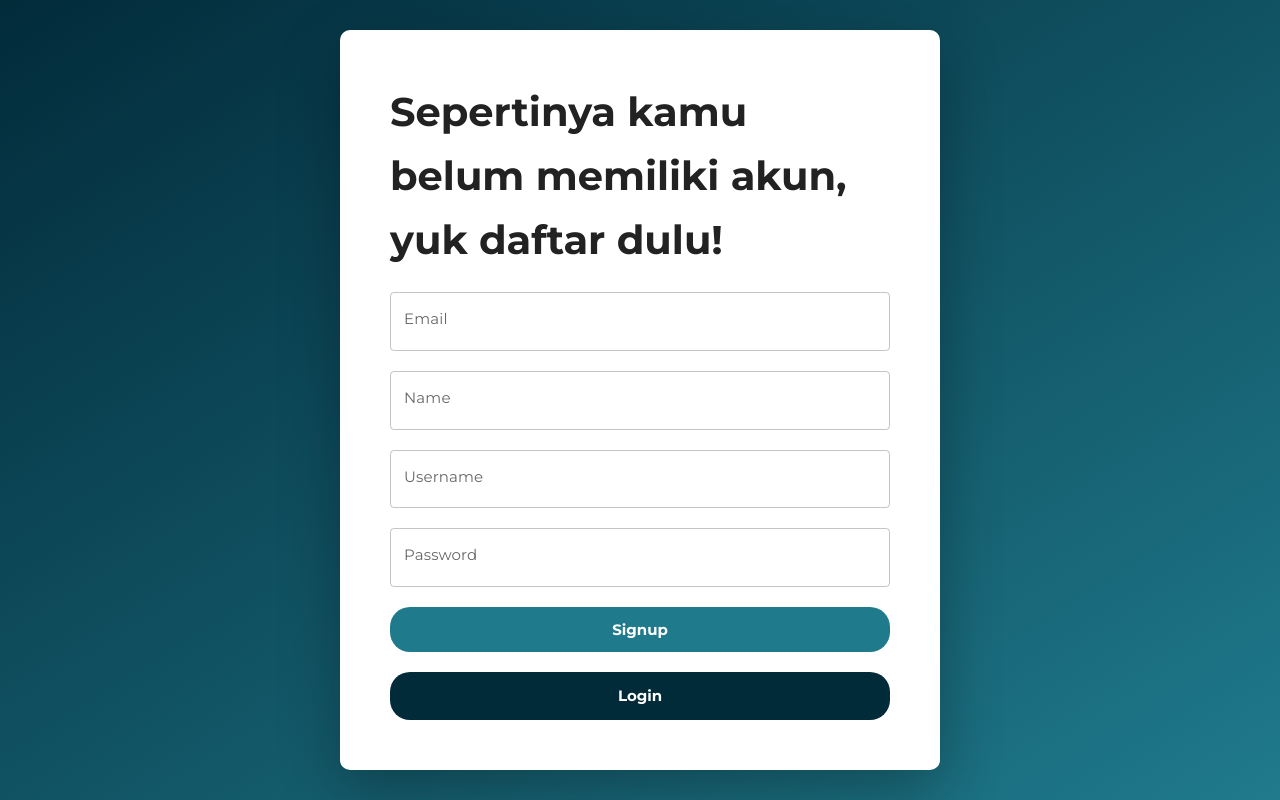
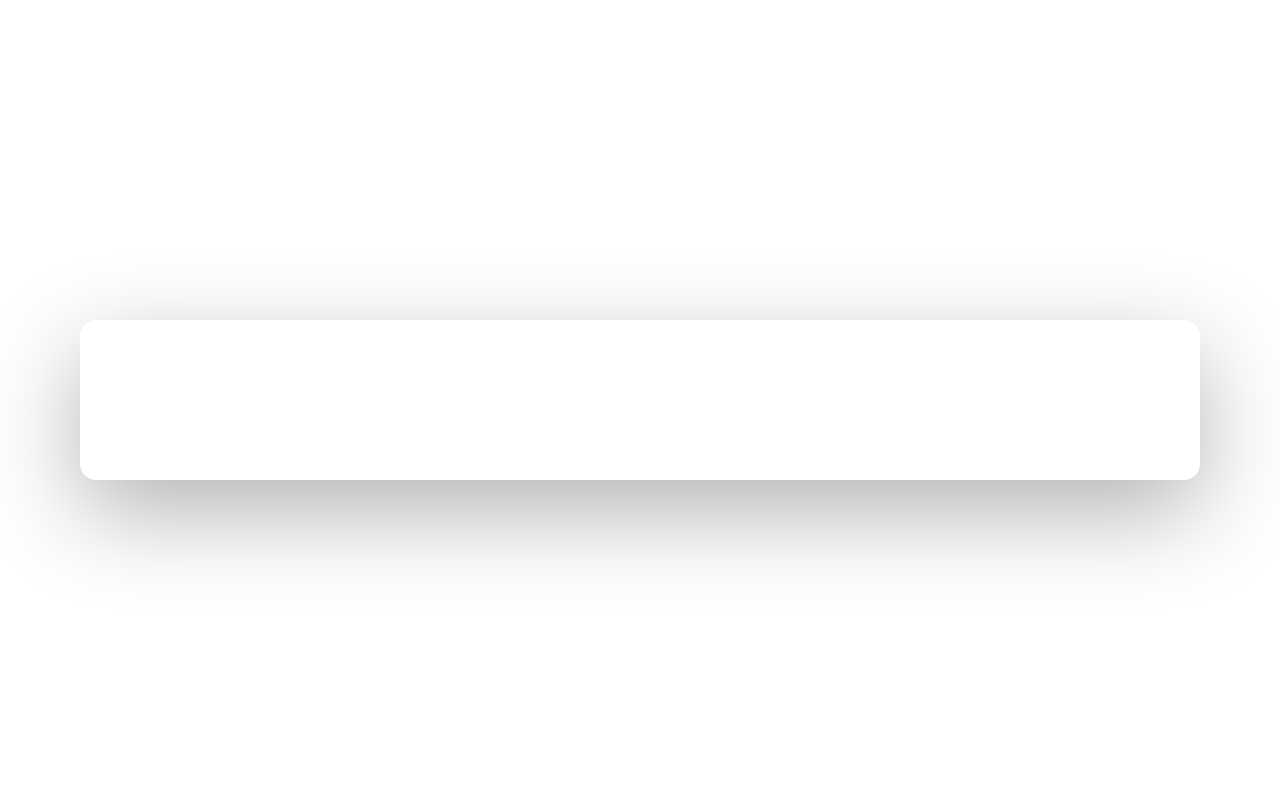
Before and after one commit to galihpermana29/workshop-frontend-bcc-22, a React (Create React App) app: page /signup in a window 1280 px wide. Built offline with nearby package versions, Linux system fonts and the light colour scheme.

Commit message:
[galih] initial starter files for workshop

```diff
--- a/src/App.js
+++ b/src/App.js
@@ -1,52 +1,15 @@
-import GlobalStyles from './templates/globalStyles';
 import { Route, Routes } from 'react-router-dom';
 import Login from './pages/Login';
 import Signup from './pages/Signup';
 import Home from './pages/Home';
-import { AuthContext } from './config/Auth';
-import { useState } from 'react';
-import { PrivateRoute, RestrictedRoute } from './config/PrivateRoute';
 
 function App() {
-	const isAnyToken = JSON.parse(localStorage.getItem('token'));
-	const [authToken, setAuthToken] = useState(isAnyToken);
-
-	const setAndGetTokens = (token) => {
-		localStorage.setItem('token', JSON.stringify(token));
-		setAuthToken(token);
-	};
-
 	return (
-		<AuthContext.Provider value={{ authToken, setAndGetTokens }}>
-			<GlobalStyles />
-			<Routes>
-				<Route
-					path="/login"
-					element={
-						<RestrictedRoute>
-							<Login />
-						</RestrictedRoute>
-					}
-				/>
-				<Route
-					path="/signup"
-					element={
-						<RestrictedRoute>
-							<Signup />
-						</RestrictedRoute>
-					}
-				/>
-				<Route
-					exact
-					path="/"
-					element={
-						<PrivateRoute>
-							<Home />
-						</PrivateRoute>
-					}
-				/>
-			</Routes>
-		</AuthContext.Provider>
+		<Routes>
+			<Route path="/login" element={<Login />} />
+			<Route path="/signup" element={<Signup />} />
+			<Route exact path="/" element={<Home />} />
+		</Routes>
 	);
 }
 
--- a/src/components/Navbar.js
+++ b/src/components/Navbar.js
@@ -1,7 +1,5 @@
 import styled from 'styled-components';
 import { Link } from 'react-router-dom';
-// import TwitterIcon from '@material-ui/icons/Twitter';
-// import TwitterIcon from '@mui/icons-material/Twitter';
 import TwitterIcon from '@mui/icons-material/Twitter';
 import { useAuth } from '../config/Auth';
 
@@ -42,11 +40,9 @@ const NavItem = styled(Link)`
 `;
 
 const Navbar = () => {
-	const { setAndGetTokens } = useAuth();
 	const handleLogout = () => {
-		setAndGetTokens();
-		localStorage.clear();
 	};
+
 	return (
 		<NavWrapper>
 			<NavContainer>
--- a/src/components/UserTweetCard.js
+++ b/src/components/UserTweetCard.js
@@ -28,6 +28,7 @@ const ITEM_HEIGHT = 48;
 const UserTweetCard = ({ username, tweet, id }) => {
 	const [anchorEl, setAnchorEl] = useState(null);
 	const open = Boolean(anchorEl);
+
 	const handleClick = (event) => {
 		setAnchorEl(event.currentTarget);
 	};
@@ -35,17 +36,10 @@ const UserTweetCard = ({ username, tweet, id }) => {
 		setAnchorEl(null);
 		try {
 			console.log(id);
-			const loginResponse = await tweetAPI.delete(`/tweet/${id}`);
+			const deleteResponse = await tweetAPI.delete(`/tweet/${id}`);
 			//jika sukses
-			if (loginResponse.data.success) {
-				// setForm('');
-			}
 		} catch (error) {
-			// setIsError((isError) => ({
-			// 	status: true,
-			// 	message: 'error',
-			// }));
-			console.log(error, 'while posting a tweet');
+			console.log(error, 'while deleting a tweet');
 		}
 	};
 	return (
--- a/src/config/PrivateRoute.js
+++ b/src/config/PrivateRoute.js
@@ -10,6 +10,5 @@ export const PrivateRoute = ({ children }) => {
 
 export const RestrictedRoute = ({ children }) => {
 	const { authToken } = useAuth();
-
 	return authToken ? <Navigate to={-1} /> : children;
 };
--- a/src/pages/Home.js
+++ b/src/pages/Home.js
@@ -1,13 +1,7 @@
-import React, { useState, useEffect } from 'react';
+import React from 'react';
 import Navbar from '../components/Navbar';
 import styled from 'styled-components';
 import { InputTweet, TweetArea, TweetButton } from '../components/CreateArea';
-import UserTweetCard from '../components/UserTweetCard';
-import { tweetAPI } from '../config/api';
-import useSWR from 'swr';
-import axios from 'axios';
-import { ErrorMessage } from './Signup';
-import { useAuth } from '../config/Auth';
 
 const TweetsWrapper = styled.div`
 	margin: 2rem auto;
@@ -21,80 +15,15 @@ const Content = styled.div`
 	margin: 0 auto;
 `;
 
-const fetcher = (url) => axios.get(url).then((res) => res.data.data);
-
 const Home = () => {
-	const [form, setForm] = useState('');
-	const [isError, setIsError] = useState({ status: false, message: '' });
-	const { authToken } = useAuth();
-
-	const { data, error } = useSWR(
-		'http://ec2-18-138-35-61.ap-southeast-1.compute.amazonaws.com:8080/tweet',
-		fetcher,
-		{ refreshInterval: 200 }
-	);
-	const handleTweet = async () => {
-		try {
-			const loginResponse = await tweetAPI.post(
-				'/tweet',
-				{
-					content: form,
-				},
-				{ headers: { Authorization: `Bearer ${authToken}` } }
-			);
-			//jika sukses
-			if (loginResponse.data.success) {
-				setForm('');
-			}
-		} catch (error) {
-			setIsError((isError) => ({
-				status: true,
-				message: 'error',
-			}));
-			console.log(error, 'while posting a tweet');
-		}
-	};
-
-	if (error) return <div>failed to load</div>;
-	if (!data) return <div>loading...</div>;
+	const handleTweet = async () => {};
 
 	return (
 		<div>
 			<Navbar />
 			<Content>
-				<TweetArea>
-					<InputTweet
-						label="Tweet Something!"
-						multiline
-						rows={4}
-						onChange={(e) => setForm(e.target.value)}
-						value={form}
-					/>
-					<TweetButton
-						style={{
-							backgroundColor: '#1f7a8c',
-							marginTop: '1rem',
-							color: '#fff',
-						}}
-						variant="contained"
-						onClick={handleTweet}
-					>
-						Tweet
-					</TweetButton>
-					{isError.status && (
-						<ErrorMessage>{isError.message}</ErrorMessage>
-					)}
-				</TweetArea>
-				<TweetsWrapper>
-					{data.map((tweet) => (
-						<UserTweetCard
-							username={tweet.user_id}
-							tweet={tweet.content}
-							id={tweet.id}
-							key={tweet.id}
-						/>
-					))}
-				</TweetsWrapper>
+				<TweetArea></TweetArea>
+				<TweetsWrapper></TweetsWrapper>
 			</Content>
 		</div>
 	);
--- a/src/pages/Login.js
+++ b/src/pages/Login.js
@@ -1,4 +1,3 @@
-import { useState } from 'react';
 import {
 	Container,
 	Wrapper,
@@ -8,72 +7,13 @@ import {
 	MainButton,
 	SecondaryButton,
 } from '../components/AccountForm';
-import { tweetAPI } from '../config/api';
-import { ErrorMessage } from './Signup';
-import { useAuth } from '../config/Auth';
-import { useNavigate } from 'react-router-dom';
 
 
 const Login = () => {
-
-	const { authToken, setAndGetTokens } = useAuth();
-	const [forms, setForms] = useState({ email: '', password: '' });
-	const [isError, setIsError] = useState({ status: false, message: '' });
-	const navigate = useNavigate();
-
-
-	const handleLogin = async (e) => {
-		e.preventDefault();
-		try {
-			const loginResponse = await tweetAPI.post('/user/login', {
-				...forms,
-			});
-			//jika sukses
-			if (loginResponse.data.success) {
-				const token = loginResponse.data.data.token;
-				setAndGetTokens(token);
-				navigate('/', { replace: true });
-				console.log(loginResponse, token, 'tokenton');
-			}
-		} catch (error) {
-			setIsError((isError) => ({
-				status: true,
-				message: 'Error while try to logged in',
-			}));
-			console.log(error, 'in login');
-		}
-	};
+	const handleLogin = async (e) => {};
 	return (
 		<Container>
-			<Wrapper>
-				<Title>Eh! Login</Title>
-				<MainForm onSubmit={handleLogin}>
-					<Input
-						type="email"
-						name="email"
-						label="Email"
-						onChange={(e) =>
-							setForms((forms) => ({ ...forms, email: e.target.value }))
-						}
-					/>
-					<Input
-						type="password"
-						name="password"
-						label="Password"
-						onChange={(e) =>
-							setForms((forms) => ({
-								...forms,
-								password: e.target.value,
-							}))
-						}
-					/>
-					{isError.status && (
-						<ErrorMessage>{isError.message}</ErrorMessage>
-					)}
-					<MainButton type="submit">Login</MainButton>
-				</MainForm>
-				<SecondaryButton to="/signup">Signup</SecondaryButton>
-			</Wrapper>
+			<Wrapper></Wrapper>
 		</Container>
 	);
 };
--- a/src/pages/Signup.js
+++ b/src/pages/Signup.js
@@ -1,5 +1,3 @@
-import axios from 'axios';
-import { useState } from 'react';
 import {
 	Container,
 	Wrapper,
@@ -9,10 +7,8 @@ import {
 	MainButton,
 	SecondaryButton,
 } from '../components/AccountForm';
-import { tweetAPI } from '../config/api';
-import { useNavigate } from 'react-router-dom';
 import styled from 'styled-components';
-import { useAuth } from '../config/Auth';
+
 
 export const ErrorMessage = styled.p`
 	color: red;
@@ -21,111 +17,13 @@ export const ErrorMessage = styled.p`
 	padding: 0 2rem;
 	text-align: center;
 `;
+
 const Signup = () => {
-	const { authToken, setAndGetTokens } = useAuth();
-	const [forms, setForms] = useState({
-		email: '',
-		password: '',
-		name: '',
-		handle: '',
-	});
 
-	const [isError, setIsError] = useState({ status: false, message: '' });
-
-	let navigate = useNavigate();
-
-	const handleSignup = async (e) => {
-		e.preventDefault();
-		console.log(forms);
-
-		// register usernya
-		try {
-			const registerResponse = await tweetAPI.post('/user/register', {
-				...forms,
-			});
-
-			// jika sukses
-			if (registerResponse.data.success) {
-				delete forms.name;
-				delete forms.handle;
-				// post data buat login
-				try {
-					const loginResponse = await tweetAPI.post('/user/login', {
-						...forms,
-					});
-					//jika sukses
-					if (loginResponse.data.success) {
-						const token = loginResponse.data.data.token;
-						setAndGetTokens(token);
-						navigate('/', { replace: true });
-						console.log(loginResponse, token, 'tokenton');
-					}
-				} catch (error) {
-					setIsError((isError) => ({
-						status: true,
-						message: 'Error while try to logged in',
-					}));
-					console.log(error, 'in login');
-				}
-			}
-		} catch (error) {
-			setIsError((isError) => ({
-				status: true,
-				message: 'Error while try to sign up',
-			}));
-			console.log(error);
-		}
-	};
+	const handleSignup = async (e) => {};
 	return (
 		<Container>
-			<Wrapper>
-				<Title>Sepertinya kamu belum memiliki akun, yuk daftar dulu!</Title>
-				<MainForm onSubmit={handleSignup}>
-					<Input
-						type="email"
-						label="Email"
-						onChange={(e) =>
-							setForms((forms) => ({ ...forms, email: e.target.value }))
-						}
-					/>
-					<Input
-						type="text"
-						label="Name"
-						onChange={(e) =>
-							setForms((forms) => ({
-								...forms,
-								name: e.target.value,
-							}))
-						}
-					/>
-					<Input
-						type="text"
-						label="Username"
-						onChange={(e) =>
-							setForms((forms) => ({
-								...forms,
-								handle: e.target.value,
-							}))
-						}
-					/>
-					<Input
-						type="password"
-						label="Password"
-						onChange={(e) =>
-							setForms((forms) => ({
-								...forms,
-								password: e.target.value,
-							}))
-						}
-					/>
-
-					{isError.status && (
-						<ErrorMessage>{isError.message}</ErrorMessage>
-					)}
-					<MainButton type="submit">Signup</MainButton>
-				</MainForm>
-				<SecondaryButton to="/login">Login</SecondaryButton>
-			</Wrapper>
+			<Wrapper></Wrapper>
 		</Container>
 	);
 };
```
